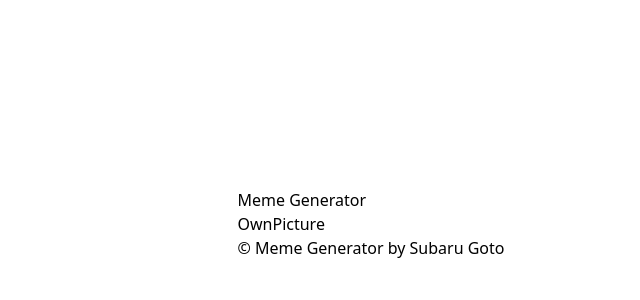
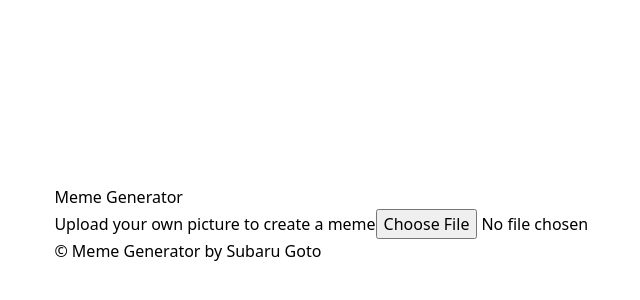
Before and after one commit to Subaru-Goto/meme-generator, a React (Vite) app: page /own-picture in a window 1280 px wide. Shown: the part 176-476 px from the top of the page, without its empty margins (269-909 px from the left). Built offline with nearby package versions, Linux system fonts and the light colour scheme.

Commit message:
adding style fix

```diff
--- a/src/index.css
+++ b/src/index.css
@@ -19,4 +19,7 @@ body{
 
 .container{
   max-width: 1280px;
+  display: flex;
+  flex-direction: column;
+  justify-content: space-between;
 }
--- a/src/view/OwnPicture.jsx
+++ b/src/view/OwnPicture.jsx
@@ -1,6 +1,32 @@
+import { useState, useId } from "react";
+
 const OwnPicture = () => {
+  const [uploadedImage, setUploadedImage] = useState(null);
+  const inputId = useId();
+
+  const handleImageUpload = (event) => {
+    const imageData = event.target.files[0];
+    setUploadedImage(URL.createObjectURL(imageData));
+  };
+
   return (
-    <div>OwnPicture</div>
+    <div>
+      {uploadedImage && <img src={uploadedImage} alt="picture from user"/>}
+      <div className="
+      flex flex-col justify-center
+       items-center p-3">
+        <label
+         htmlFor={inputId}
+         className="p-3">
+          Upload your own picture to create a meme
+        </label>
+        <input
+        id={inputId}
+        type="file"
+        accept="image/*"
+        onChange={handleImageUpload}/>
+       </div>
+    </div>
   )
 }
 
--- a/src/view/RandomMeme.jsx
+++ b/src/view/RandomMeme.jsx
@@ -51,10 +51,10 @@ const RandomMeme = () => {
             Next
           </Button>
       </div>
-      <div className="flex justify-center w-[700px]">
+      <div className="flex justify-center w-[1280px] h-[500px]">
         <img src={memes[index].url}
           onClick={handleImageClick}
-          className="object-contain border w-ull h-full aspect-{4/3}"/>
+          className="object-contain w-full h-full aspect-auto"/>
         {textCoordinates.map((coord, index) => (
           <div
             key={index}
```
Also changed, not shown: 1 other file (tests, documents, lock files or other folders).
